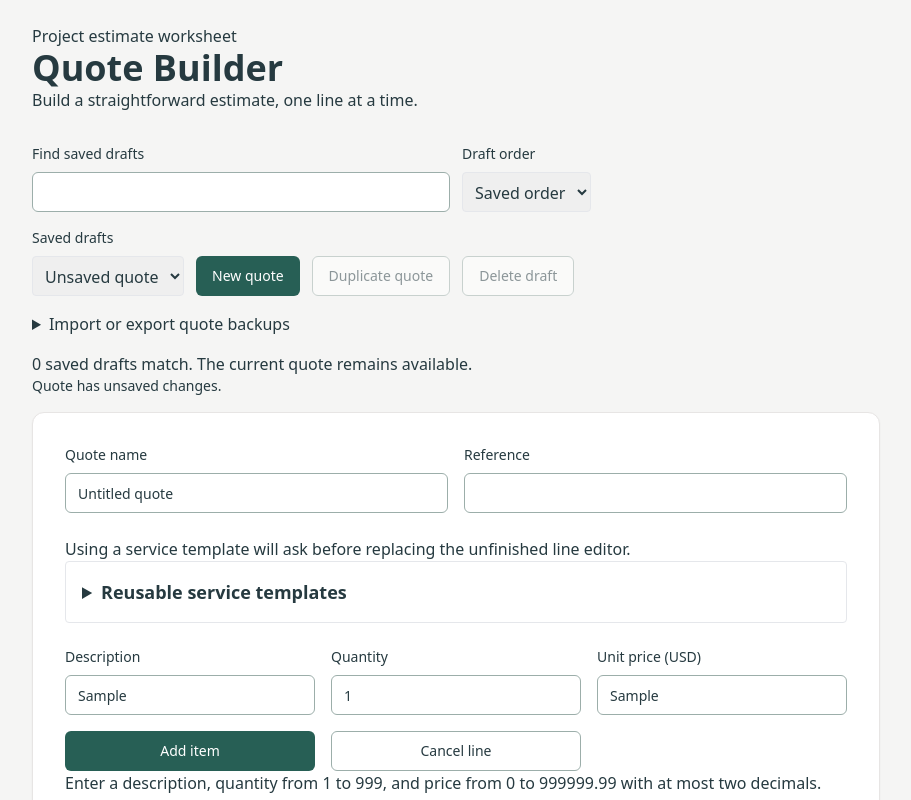
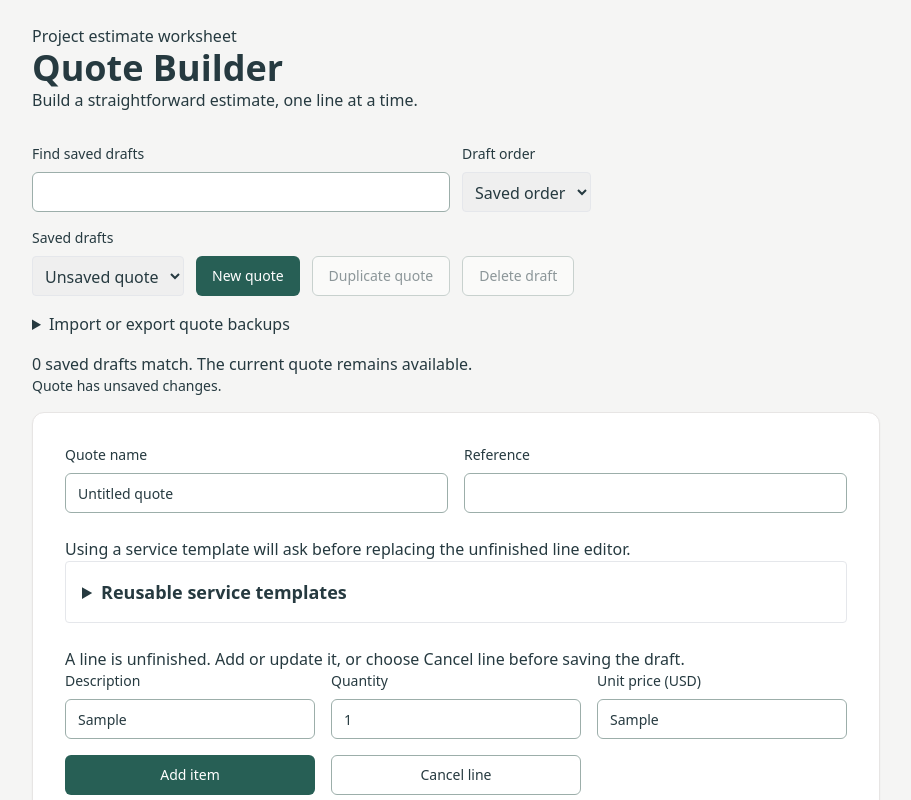
Before and after one commit to kirkduchesne/quote-builder, a Next.js app: page / in a window 1280 px wide. Both pictures are taken after typing "Sample", "Sample" into the empty fields and a click on the button "Add item". Shown: the top 800 px of the page, without its empty margins (184-1095 px from the left). Built offline with nearby package versions, Linux system fonts and the light colour scheme.

Commit message:
feat: announce unfinished line edits before draft actions

```diff
--- a/components/quote-form.tsx
+++ b/components/quote-form.tsx
@@ -127,6 +127,7 @@ export function QuoteForm({
       <p className="hidden break-words print:block">{reference}</p>
       {(description || price || editing !== null) ? <p className="print:hidden">Using a service template will ask before replacing the unfinished line editor.</p> : null}
       <TemplateManager onInsert={template=>{if((description || price || quantity !== '1' || editing !== null) && !window.confirm('Discard the unfinished line item before using this template?'))return;try{setItems([...items,templateItem(template,items)]);setEditing(null);setDescription('');setPrice('');setQuantity('1');setMessage('Service template added.');}catch(error){setMessage((error as Error).message);}}} />
+      {(editing !== null || description || price || quantity !== '1') ? <p role="status" className="print:hidden">A line is unfinished. Add or update it, or choose Cancel line before saving the draft.</p> : null}
       <form
         className="grid gap-4 sm:grid-cols-3 print:hidden"
         onSubmit={addItem}
```
